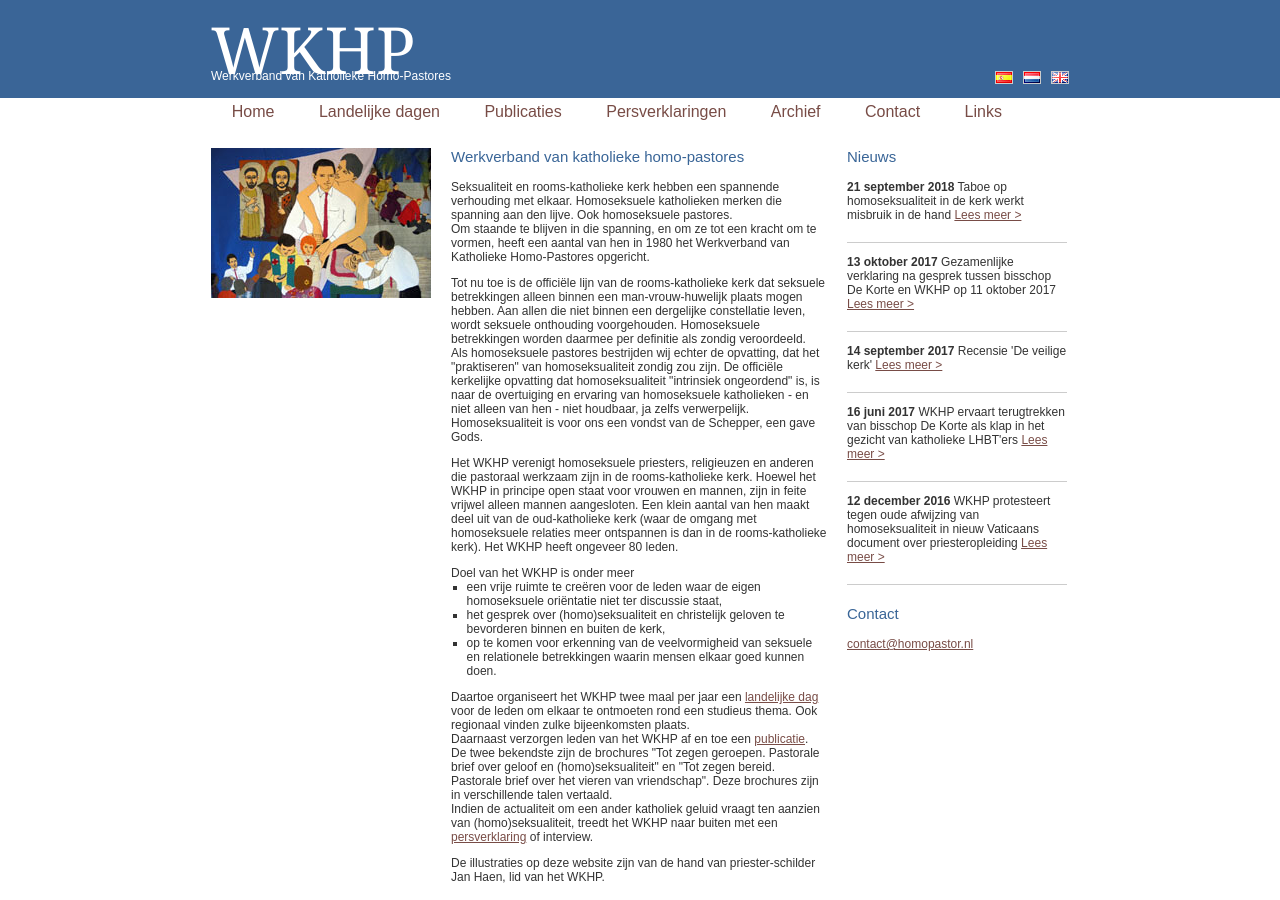
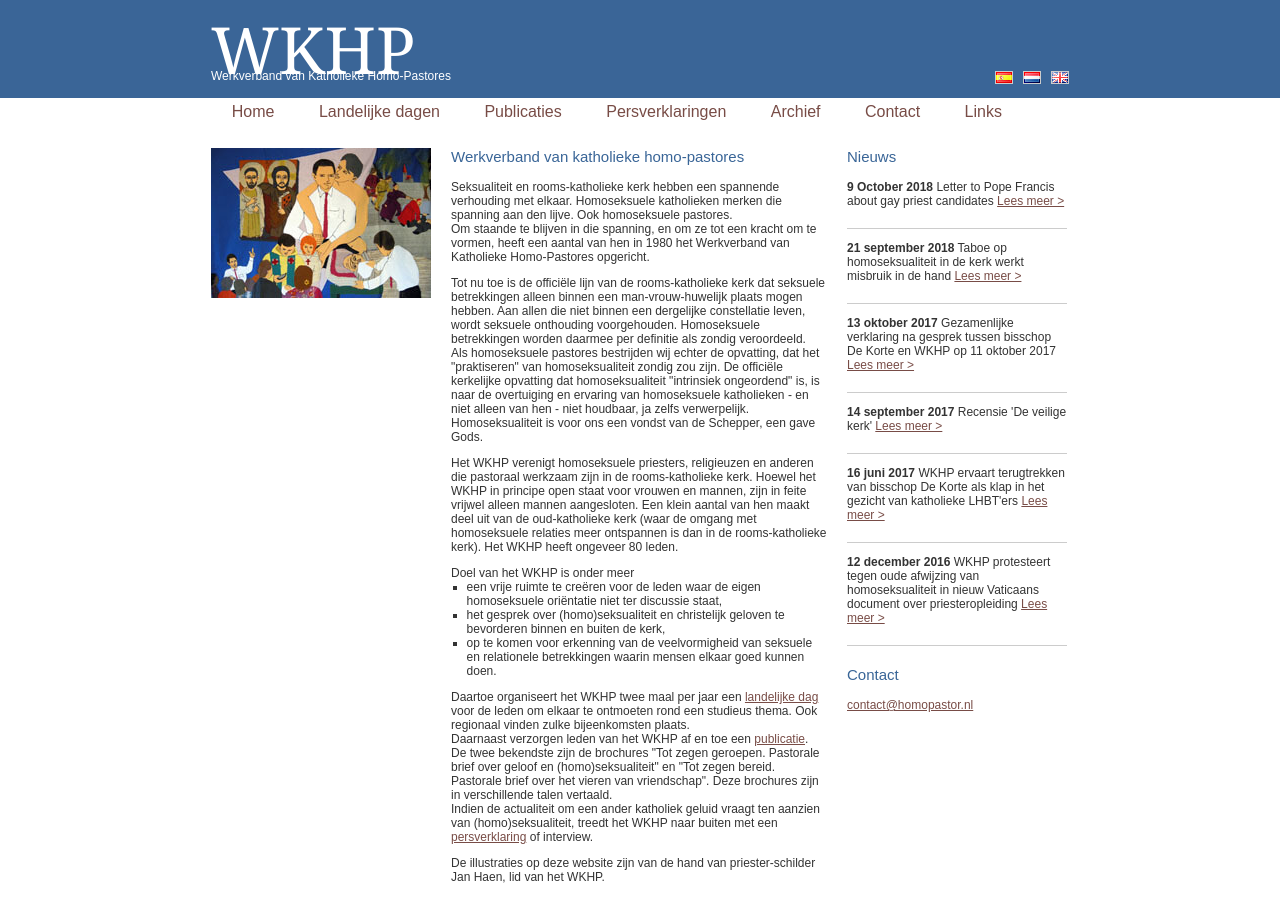
Before and after one commit to homopastor/homopastor, a Jekyll site: the page built from index.html, in a window 1280 px wide. Built offline with Jekyll 4.4.1, drawn with Linux system fonts in a browser that asks for light colours.

Commit message:
Update news.yml

```diff
--- a/_data/news.yml
+++ b/_data/news.yml
@@ -1,3 +1,9 @@
+- date: 9 October 2018
+  title: Letter to Pope Francis about gay priest candidates
+  link: WKHP%20letter%20to%20Pope%20Francis.pdf
+  text:
+  linktext: Letter to Pope Francis about gay priest candidates
+
 - date: 21 september 2018
   title: Taboe op homoseksualiteit in de kerk werkt misbruik in de hand
   link: 20180921_100829.jpg
```
